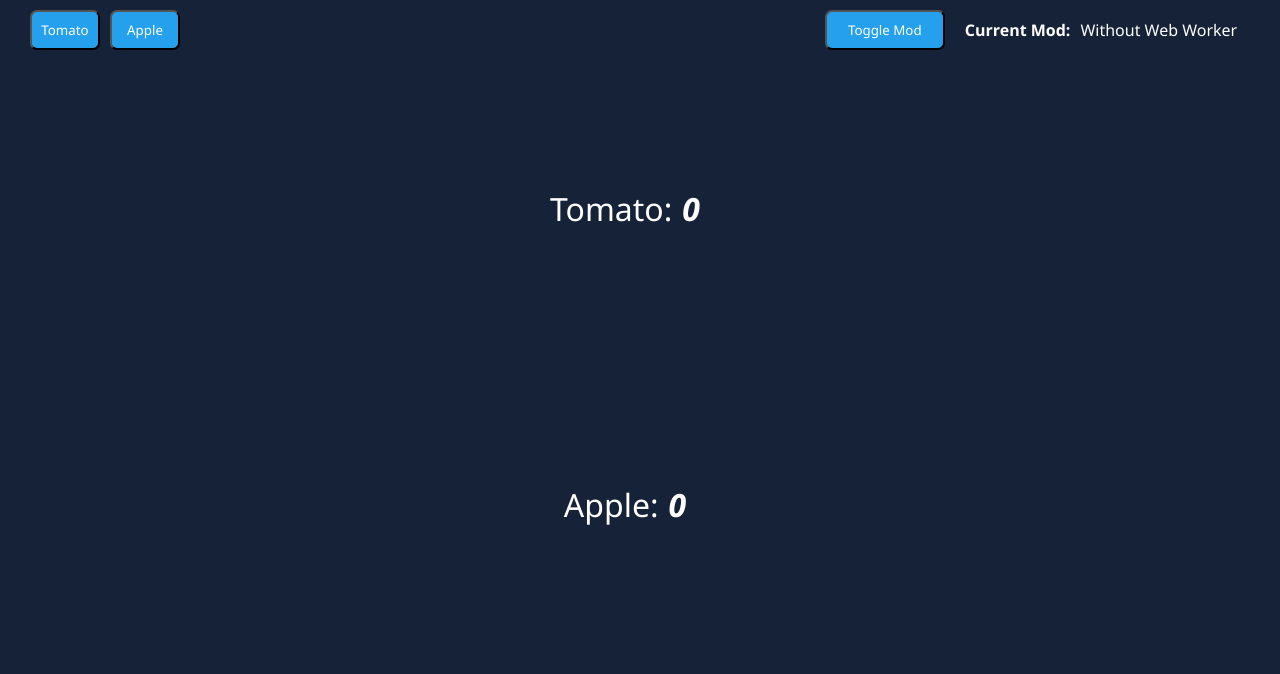
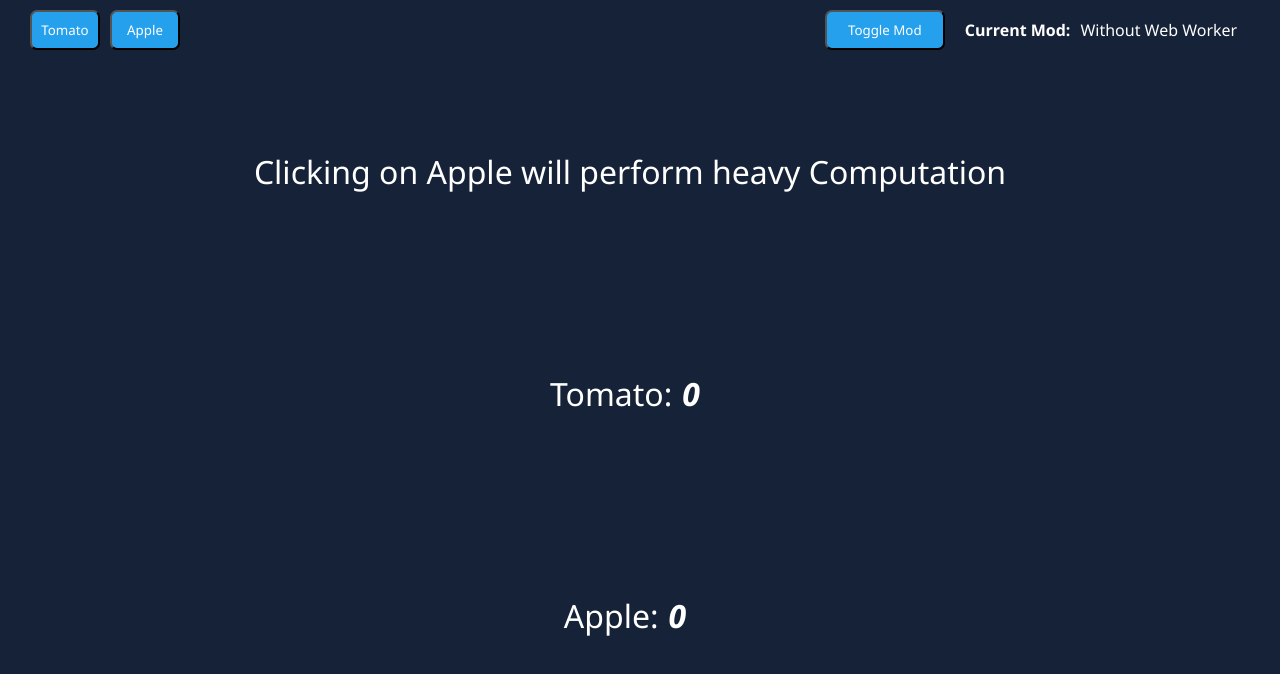
Before and after one commit to Hamzazaheer721/Webworkers-React-Typescript, a React (Create React App) app: page /loop in a window 1280 px wide. Shown: the top 674 px of the page. Built offline with nearby package versions, Linux system fonts and the light colour scheme.

Commit message:
!feat: added text

```diff
--- a/src/components/Loop/index.styled.ts
+++ b/src/components/Loop/index.styled.ts
@@ -33,7 +33,7 @@ export const Button = styled.button<IButtonProps>`
 `
 export const CountContainer = styled.div`
     display: flex;
-    flex: 0.4;
+    flex: 0.3;
     justify-content: center;
     align-items: center;
     padding-right: 20px;
--- a/src/components/Loop/index.tsx
+++ b/src/components/Loop/index.tsx
@@ -65,6 +65,9 @@ const LoopComponent : FC = memo(() => {
         </ToggleButtonContainer>
       </ButtonContainer>
       <CountContainer>
+        <Heading>Clicking on Apple will perform heavy Computation</Heading>
+      </CountContainer>
+      <CountContainer>
         <Heading>Tomato: </Heading>
         <StateHeading>{tomatoCount}</StateHeading>
       </CountContainer>
```
